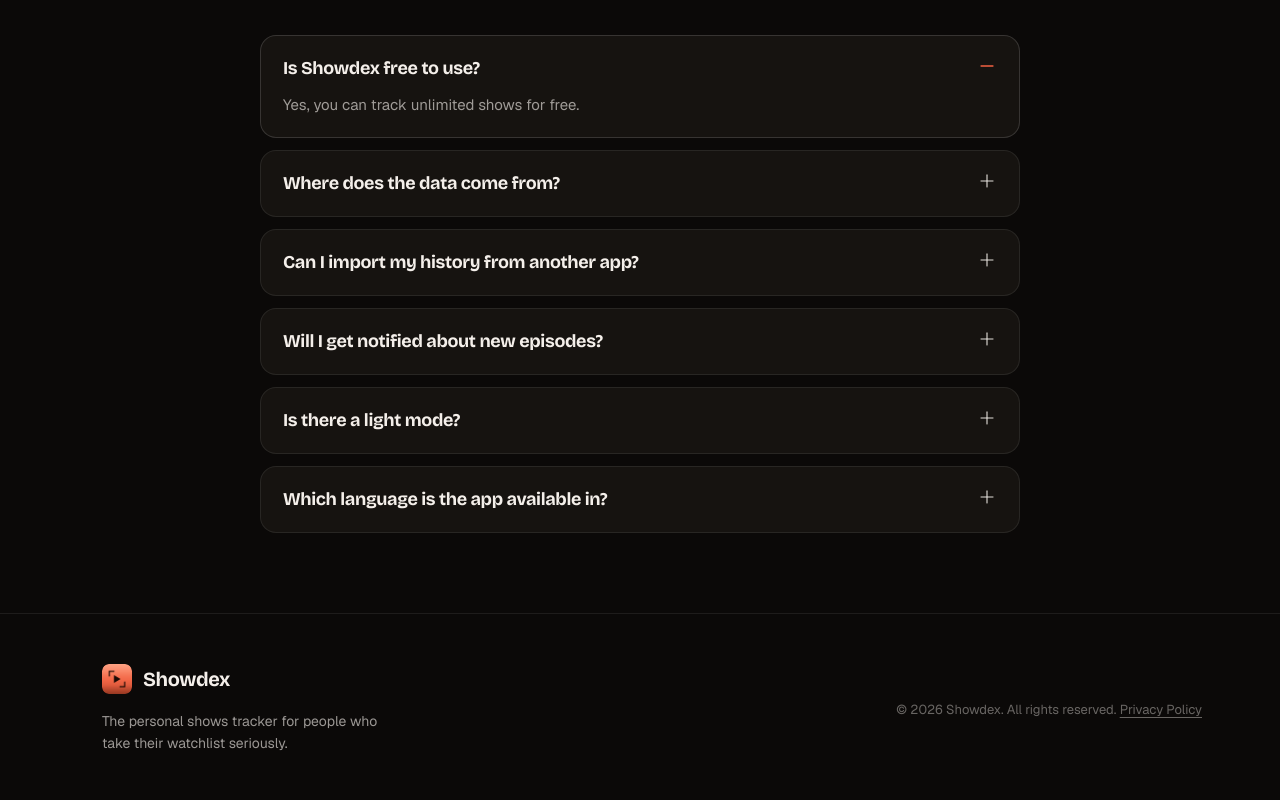
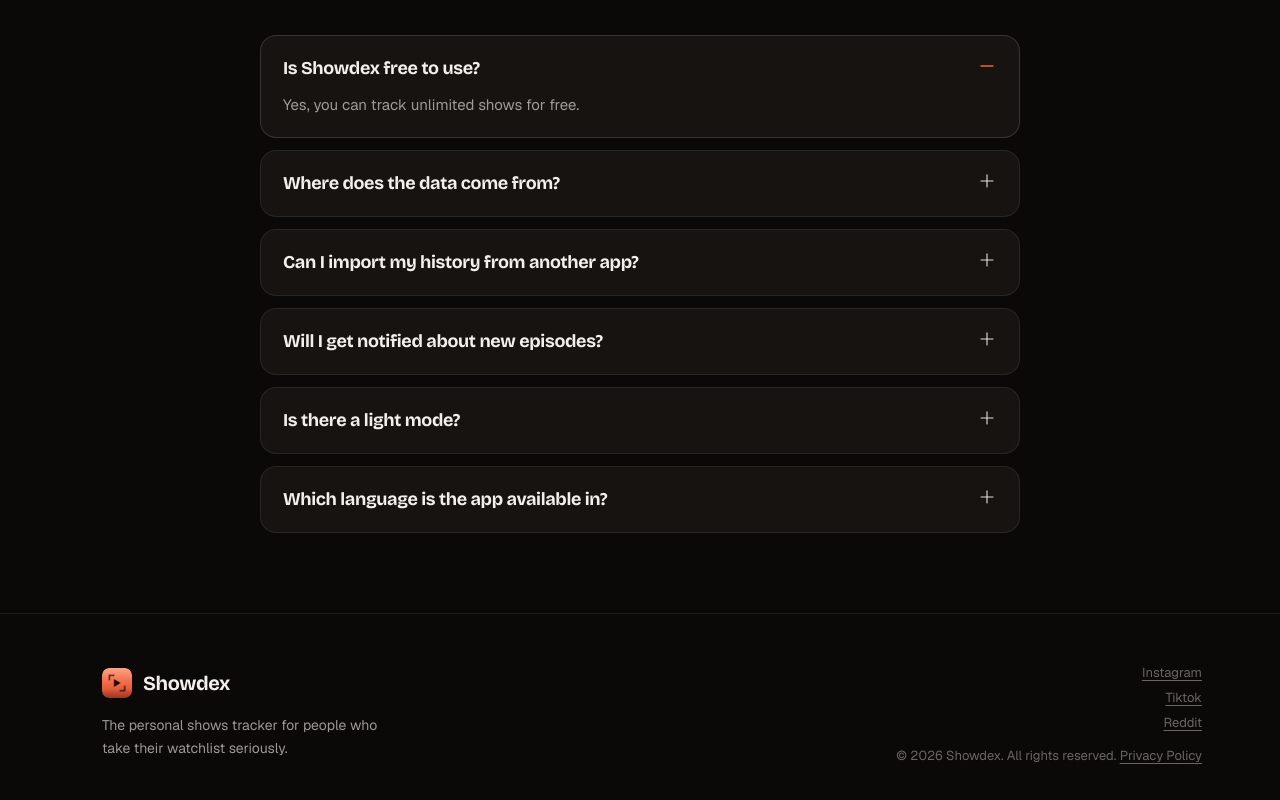
Before and after one commit to andredecadev/showdex-web, a React (Vite) app: page / in a window 1280 px wide. Shown: the part 5741-6541 px from the top of the page. Built offline with nearby package versions, Linux system fonts and the light colour scheme.

Commit message:
Implemented socials in footer

```diff
--- a/src/components/pages/LandingPage/styles/FooterWidget.scss
+++ b/src/components/pages/LandingPage/styles/FooterWidget.scss
@@ -22,6 +22,17 @@
     flex-direction: column;
     align-items: flex-start;
     gap: 24px;
+  }
+}
+
+.footer-socials {
+  display: flex;
+  flex-direction: column;
+  gap: 8px;
+  text-align: right;
+
+  @media (max-width: 920px) {
+    text-align: left;
   }
 }
 
--- a/src/components/pages/LandingPage/widgets/FooterWidget/FooterWidget.jsx
+++ b/src/components/pages/LandingPage/widgets/FooterWidget/FooterWidget.jsx
@@ -1,4 +1,4 @@
-import '../../styles/FooterWidget.scss';
+import "../../styles/FooterWidget.scss";
 
 const FooterWidget = () => (
   <footer className="footer">
@@ -9,14 +9,26 @@
             <img src="/icon-coral.png" alt="Showdex" style={{ width: 30, height: 30, borderRadius: 7 }} />
             <span className="footer-brand-name">Showdex</span>
           </div>
-          <p className="footer-tagline">
-            The personal shows tracker for people who take their watchlist seriously.
-          </p>
+          <p className="footer-tagline">The personal shows tracker for people who take their watchlist seriously.</p>
         </div>
-        <span className="footer-copy">
-          © 2026 Showdex. All rights reserved.{' '}
-          <a href="/privacy.html" className="footer-privacy">Privacy Policy</a>
-        </span>
+        <div className="footer-socials footer-copy">
+          <a href="#" className="footer-privacy">
+            Instagram
+          </a>
+          <a href="#" className="footer-privacy">
+            Tiktok
+          </a>
+          <a href="#" className="footer-privacy">
+            Reddit
+          </a>
+          <div></div>
+          <span>
+            © 2026 Showdex. All rights reserved.{" "}
+            <a href="/privacy.html" className="footer-privacy">
+              Privacy Policy
+            </a>
+          </span>
+        </div>
       </div>
     </div>
   </footer>
```
